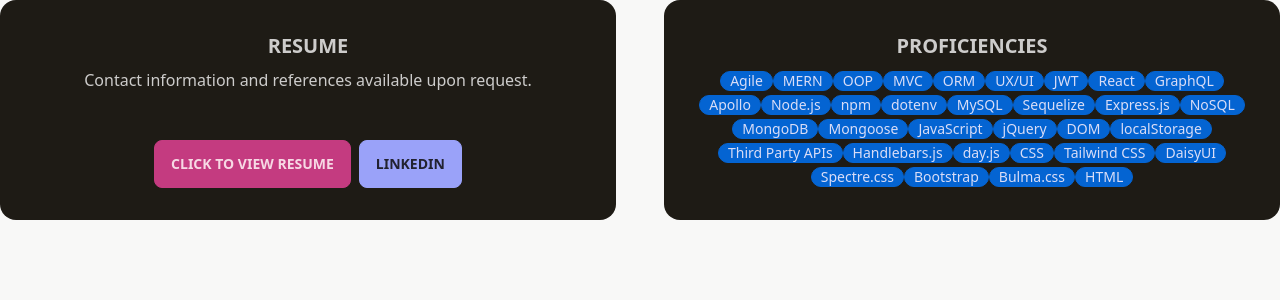
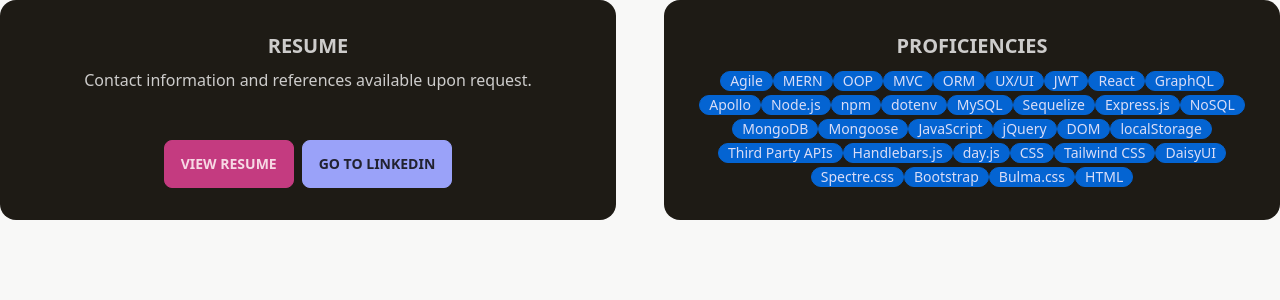
Before and after one commit to victoriamcn/Victoria, a React (Vite) app: page / in a window 1280 px wide. Shown: the top 300 px of the page. Built offline with nearby package versions, Linux system fonts and the light colour scheme.

Commit message:
URI malformed... at Server.app (file:///Users/Victoria/Desktop/Victoria/node_modules/vite/dist/node/chunks/dep-2b82a1ce.js:50490:37

```diff
--- a/src/App.jsx
+++ b/src/App.jsx
@@ -1,6 +1,8 @@
 import './App.css'
 //components
 import Header from './components/Header'
+//import AboutContact from './components/pages/AboutContact'
+//import Projects from './components/pages/Projects'
 import Resume from './components/pages/Resume'
 import Footer from './components/Footer'
 
--- a/src/components/pages/Resume.jsx
+++ b/src/components/pages/Resume.jsx
@@ -12,10 +12,10 @@
                     <p>Contact information and references available upon request.</p>
                     <div className="card-actions justify-end">
                     <a href={ResumePDF} target="_blank" rel="noreferrer">
-                        <button className="btn btn-primary">Click to View Resume</button>
+                        <button className="btn btn-primary">View Resume</button>
                      </a>
                      <a href="https://www.linkedin.com/in/victoria-mcnorrill/" target="_blank" rel="noreferrer">
-                     <button className="btn btn-info">LinkedIn</button>
+                     <button className="btn btn-info">Go to LinkedIn</button>
                      </a>
                     </div>
                 </div>
```
